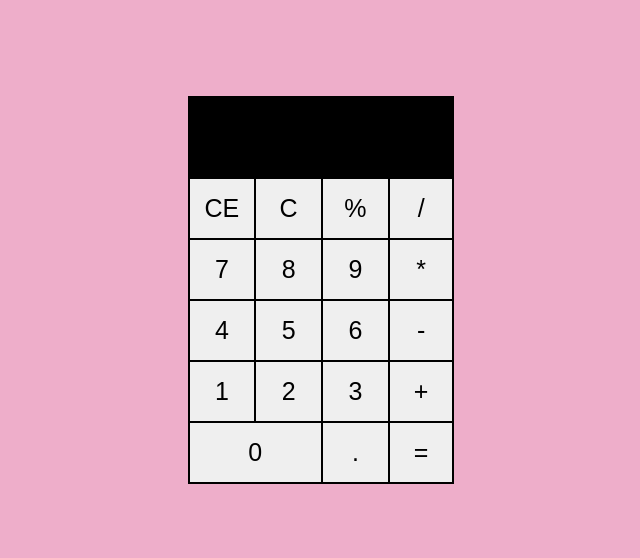
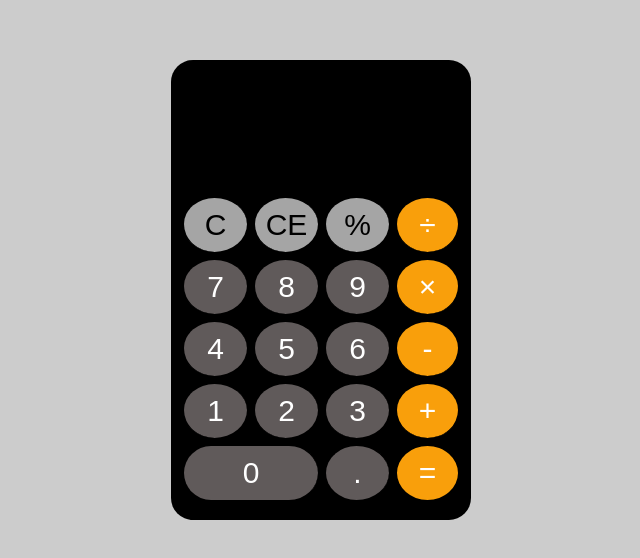
Before and after one commit to Komalpreet05/Calculator, a plain HTML site: page index.html in a window 1280 px wide. Shown: the part 110-668 px from the top of the page, without its empty margins (319-959 px from the left). Drawn offline with Linux system fonts and the light colour scheme.

Commit message:
Completed

```diff
--- a/index.html
+++ b/index.html
@@ -17,66 +17,70 @@
           </div>
           <div class="calc-body">
             <div class="box box1">
-              <button class="btn" data-delete>CE</button>
+              <button class="btn btn123" data-all-clear>C</button>
             </div>
             <div class="box box2">
-              <button class="btn" data-all-clear>C</button>
+              <button class="btn btn123" data-delete>CE</button>
             </div>
             <div class="box box3">
-              <button class="btn" data-operation>%</button>
+              <button class="btn btn123" id="specialCase">%</button>
             </div>
 
             <div class="box box4">
-              <button class="btn btnNew" data-operation>/</button>
+              <button class="btn btnNew btnD2" data-operation>÷</button>
             </div>
             <div class="box box5">
-              <button class="btn" onclick="display.value += '7'" data-number>
+              <button
+                class="btn btnD"
+                onclick="display.value += '7'"
+                data-number
+              >
                 7
               </button>
             </div>
             <div class="box box6">
-              <button class="btn" data-number>8</button>
+              <button class="btn btnD" data-number>8</button>
             </div>
 
             <div class="box box7">
-              <button class="btn" data-number>9</button>
+              <button class="btn btnD" data-number>9</button>
             </div>
             <div class="box box8">
-              <button class="btn btnNew" data-operation>*</button>
+              <button class="btn btnNew btnD2" data-operation>×</button>
             </div>
 
             <div class="box box9">
-              <button class="btn" data-number>4</button>
+              <button class="btn btnD" data-number>4</button>
             </div>
             <div class="box box10">
-              <button class="btn" data-number>5</button>
+              <button class="btn btnD" data-number>5</button>
             </div>
             <div class="box box11">
-              <button class="btn" data-number>6</button>
+              <button class="btn btnD" data-number>6</button>
             </div>
             <div class="box box12">
-              <button class="btn btnNew" data-operation>-</button>
+              <button class="btn btnNew btnD2" data-operation>-</button>
             </div>
             <div class="box box13">
-              <button class="btn" data-number>1</button>
+              <button class="btn btnD" data-number>1</button>
             </div>
             <div class="box box14">
-              <button class="btn" data-number>2</button>
+              <button class="btn btnD" data-number>2</button>
             </div>
             <div class="box box15">
-              <button class="btn" data-number>3</button>
+              <button class="btn btnD" data-number>3</button>
             </div>
             <div class="box box16">
-              <button class="btn btnNew" data-operation>+</button>
+              <button class="btn btnNew btnD2" data-operation>+</button>
             </div>
             <div class="box box17">
-              <button class="btn" id="btn17" data-number>0</button>
+              <button class="btn btnD" id="btn17" data-number>0</button>
             </div>
             <div class="box box18">
-              <button id="btn18" class="btn" data-number>.</button>
+              <button id="btn18" class="btn btnD" data-number>.</button>
             </div>
             <div class="box box19">
-              <button id="btn19" class="btn btnNew" data-equal>=</button>
+              <button id="btn19" class="btn btnNew btnD2" data-equal>=</button>
             </div>
           </div>
         </div>
--- a/index.js
+++ b/index.js
@@ -20,19 +20,16 @@ class Calculator {
 
     appendNumber(number) {
         console.log("current " + this.currentOperand);
-        if (number === "." && this.currentOperand.includes('.')) {
+        if (number === "." && this.currentOperand.toString().includes('.')) {
             return;
         }
-        if (this.currentOperand.split("")[0] === "0") {
-            this.currentOperand = ""
 
-        }
-        console.log(this.currentOperand.split(""));
+        //console.log(this.currentOperand.split(""));
         this.currentOperand = this.currentOperand.toString() + number.toString();
     }
 
     operationClick(operation) {
-        if (this.operation === '') return;
+        if (this.operation === '' || this.currentOperand === '') return;
         if (this.previousOperand !== '') {
             this.compute();
         }
@@ -55,10 +52,10 @@ class Calculator {
             case '-':
                 computation = prev - current;
                 break;
-            case '*':
+            case '×':
                 computation = prev * current;
                 break;
-            case '/':
+            case '÷':
                 computation = prev / current;
                 break;
             default:
@@ -71,12 +68,26 @@ class Calculator {
 
     }
 
+    specialCase() {
+        const current = parseFloat(this.currentOperand);
+        if (isNaN(current)) return;
+        this.currentOperand = current / 100;
+        this.operation = undefined;
+        this.previousOperand = '';
+    }
 
     updateDisplay() {
+        let text = this.currentOperand.toString();
+        console.log(text);
 
-        this.currentOperandText.innerText = this.currentOperand;
+        let other = "0000komal".replace(/^0+/, "");
+        console.log("checking : ", other);
+        this.currentOperandText.innerText = this.currentOperand.toString().replace(/^0+/, "");
+
+        console.log(this.previousOperand);
+        //this.previousOperandText.innerText = this.previousOperand;
         if (this.operation != null) {
-            this.previousOperandText.innerText = `${this.previousOperand} ${this.operation}`;
+            this.previousOperandText.innerText = `${this.previousOperand.toString().replace(/^0+/, "")} ${this.operation}`;
         }
         else {
             this.previousOperandText.innerText = '';
@@ -98,6 +109,8 @@ const previousOperandText = document.querySelector(`[data-previousOperand]`);
 const currentOperandText = document.querySelector(`[data-currentOperand]`);
 
 const calculator = new Calculator(previousOperandText, currentOperandText);
+
+const special = document.getElementById("specialCase");
 
 numberButtons.forEach(button => {
     button.addEventListener('click', () => {
@@ -132,3 +145,9 @@ deleteButton.addEventListener('click', button => {
     calculator.delete();
     calculator.updateDisplay();
 })
+
+special.addEventListener('click', button => {
+    console.log("equal click");
+    calculator.specialCase();
+    calculator.updateDisplay();
+})
--- a/style.css
+++ b/style.css
@@ -10,7 +10,7 @@
 #wrapper {
   width: 100vw;
   height: 100vh;
-  background: rgb(238, 174, 202);
+  background: rgb(165 165 165 / 57%);
 }
 
 .container {
@@ -29,6 +29,12 @@
 
 .content {
   background-color: black;
+  padding-left: 8px;
+  padding-right: 8px;
+  padding-bottom: 15px;
+  border-radius: 22px;
+  width: 300px;
+  max-width: 90%;
 }
 
 /* input#display {
@@ -45,18 +51,32 @@
   padding-right: 8px;
 } */
 /* border: 6px solid #0e0e0d; */
-
+button.btn.btnNew.btnD2 {
+  color: white;
+  background-color: #f99f0b;
+}
 button.btn {
   appearance: none;
   width: 100%;
   /* border: 1px solid black; */
   height: 100%;
-  padding: 15px;
+  padding: 10px;
   border-left: 2px solid black;
   border-top: 2px solid black;
   border-bottom: none;
   border-right: none;
-  font-size: 25px;
+  font-size: 30px;
+  border-radius: 50%;
+}
+button.btn.btnD {
+  background-color: #605a5a;
+  color: white;
+}
+button.btn.btn123 {
+  background-color: #a5a5a5;
+}
+button#btn17 {
+  border-radius: 36px;
 }
 
 .box.box17 {
@@ -79,21 +99,27 @@ button#btn19 {
   background-color: transparent;
   display: flex;
   align-items: flex-end;
-  justify-content: space-around;
-  padding: 10px;
+  justify-content: end;
+  padding-right: 10px;
   flex-direction: column;
   word-wrap: break-word;
   word-break: break-all;
-  min-height: 4.1rem;
+  min-height: 7.3rem;
   margin-bottom: 1rem;
 }
 
 .previous-operand {
   color: white;
-  font-size: 1.5rem;
+  font-size: 1.7rem;
+  font-weight: lighter;
 }
 
 .current-operand {
   color: white;
-  font-size: 2.5rem;
+  font-size: 2.7rem;
+  font-weight: lighter;
 }
+
+.box {
+  padding: 3px;
+}
```
